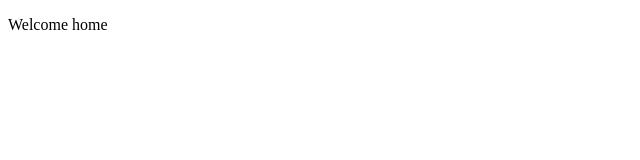
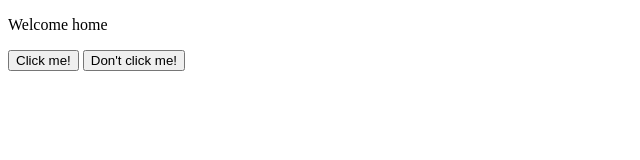
Before and after one commit to AgudaD/first_repo, a plain HTML site: page index.html in a window 1280 px wide. Shown: the whole page, without its empty margins (0-640 px from the left). Drawn offline with Linux system fonts and the light colour scheme.

Commit message:
two new buttons added

```diff
--- a/index.html
+++ b/index.html
@@ -7,5 +7,10 @@
 </head>
 <body>
     <p>Welcome home</p>
+
+    <div>
+        <button>Click me!</button>
+        <button>Don't click me!</button>
+    </div>
 </body>
 </html>
```
